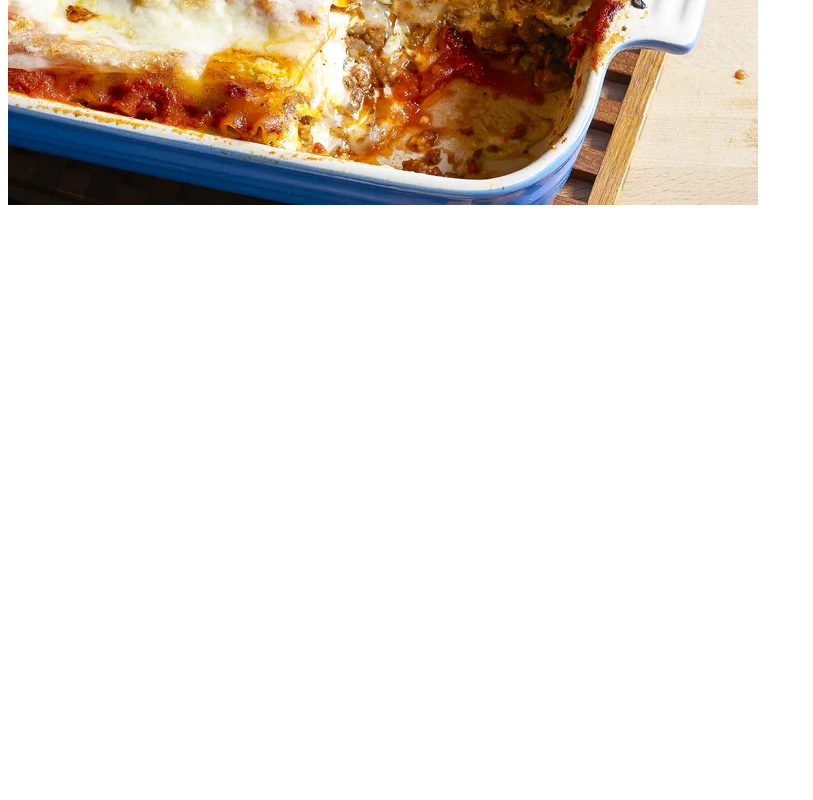
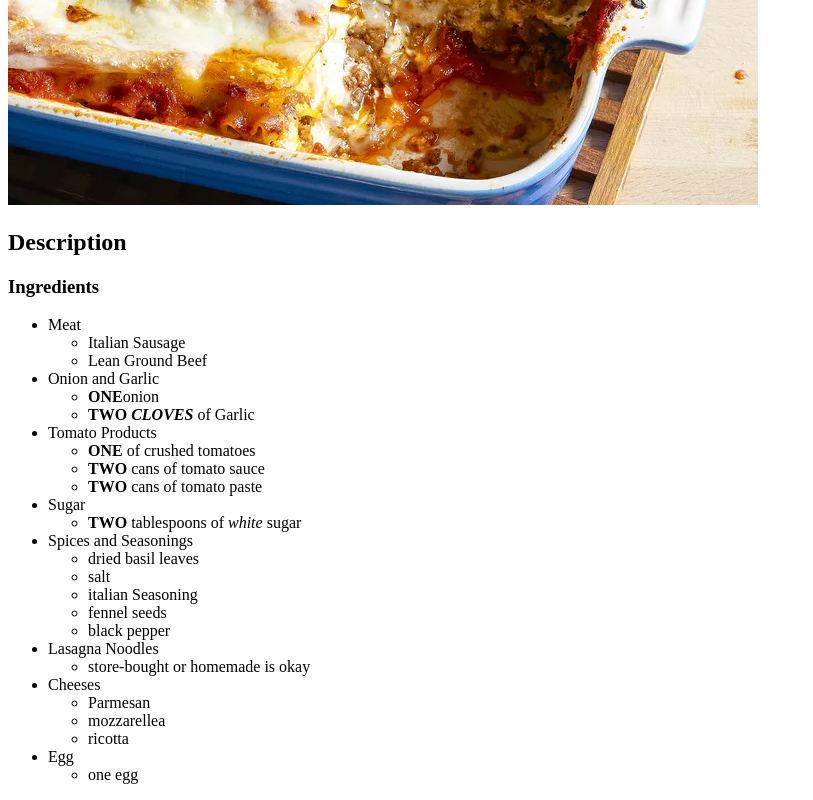
Before and after one commit to TalkyBoi/odin-recipes, a plain HTML site: page recipes/lasagna.html in a window 1280 px wide. Shown: the part 438-1238 px from the top of the page, without its empty margins (0-813 px from the left). Before the commit the page ends 800 px from the top, so only its background shows below. Drawn offline with Linux system fonts and the light colour scheme.

Commit message:
added the items of the recipe/ nested lists

```diff
--- a/recipes/lasagna.html
+++ b/recipes/lasagna.html
@@ -8,6 +8,60 @@
 <body>
     <h1>Lasagna</h1>
     <img src="../pictures/lasagna.png">
+    <h2>Description</h2>
+        <h3>Ingredients</h3>
+    <ul>
+        <li> Meat
+            <ul>
+                <li>Italian Sausage </li>
+                <li> Lean Ground Beef</li>
+            </ul>
+        </li>
+
+        <li>Onion and Garlic
+            <ul>
+                <li> <strong>ONE</strong>onion</li>
+                <li> <strong>TWO <em>CLOVES</em></strong> of Garlic</li>
+            </ul>
+        </li>
+        <li> Tomato Products
+            <ul>
+                <li><strong>ONE</strong> of crushed tomatoes</li>
+                <li><strong>TWO</strong> cans of tomato sauce</li>
+                <li><strong>TWO</strong> cans of tomato paste</li>
+            </ul>
+        </li>
+        <li>Sugar
+            <ul>
+                <li> <strong>TWO</strong> tablespoons of <em>white</em> sugar</li>
+            </ul>
+        </li>
+        <li>Spices and Seasonings
+            <ul>
+                <li> dried basil leaves</li>
+                <li> salt</li>
+                <li> italian Seasoning</li>
+                <li> fennel seeds</li>
+                <li> black pepper</li>
+            </ul>
+        </li>
+        <li> Lasagna Noodles</li>
+            <ul>
+                <li>store-bought or homemade is okay</li>
+            </ul>
+        <li> Cheeses
+            <ul>
+                <li> Parmesan</li>
+                <li> mozzarellea</li>
+                <li> ricotta</li>
+            </ul>
+        <li>Egg
+            <ul>
+                <li> one egg </li>
+            </ul>
+        </li>
+
+    </ul>
 
 </body>
 </html>
```
